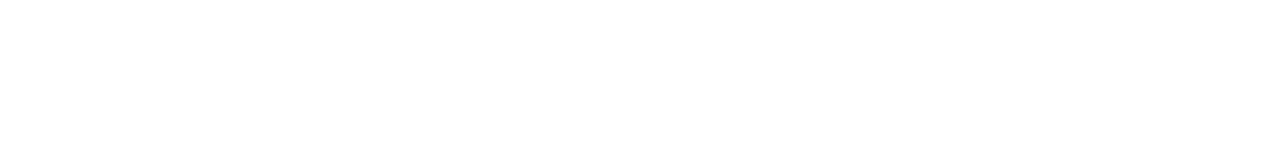
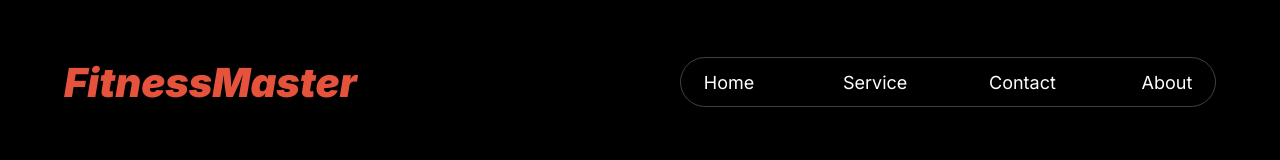
Before and after one commit to Khairul-Islam-1114/B10A2-Versatile-UI-Project, a plain HTML site: page index.html in a window 1280 px wide. Drawn offline with Linux system fonts and the light colour scheme; a web font is replaced by a local one.

Commit message:
Header Section have been added with Navbar

```diff
--- a/index.html
+++ b/index.html
@@ -7,6 +7,17 @@
     <link rel="stylesheet" href="styles/style.css">
 </head>
 <body>
+    <header>
+        <nav>
+            <h1 class="inst-name">FitnessMaster</h1>
 
+            <ul>
+                <li><a href="#home">Home</a></li>
+                <li><a href="#service">Service</a></li>
+                <li><a href="#contact">Contact</a></li>
+                <li><a href="#about">About</a></li>
+            </ul>
+        </nav>
+    </header>
 </body>
 </html>
--- a/styles/style.css
+++ b/styles/style.css
@@ -0,0 +1,85 @@
+@import url('https://fonts.googleapis.com/css2?family=Inter:ital,opsz,wght@0,14..32,100..900;1,14..32,100..900&family=Work+Sans:ital,wght@0,100..900;1,100..900&display=swap');
+@import url('https://fonts.googleapis.com/css2?family=Great+Vibes&family=Inter:ital,opsz,wght@0,14..32,100..900;1,14..32,100..900&family=Work+Sans:ital,wght@0,100..900;1,100..900&display=swap');
+@import url('https://fonts.googleapis.com/css2?family=Dancing+Script:wght@400..700&family=Great+Vibes&family=Inter:ital,opsz,wght@0,14..32,100..900;1,14..32,100..900&family=Work+Sans:ital,wght@0,100..900;1,100..900&display=swap');
+@import url('https://fonts.googleapis.com/css2?family=Grey+Qo&display=swap');
+
+/* Common CSS Part Start */
+*{
+    margin: 0;
+    padding: 0;
+    font-family: "Inter", sans-serif;
+}
+
+body{
+    background-color: rgba(0, 0, 0, 1);
+}
+
+/* Common CSS Part End */
+
+
+/* Header Part CSS Start */
+header{
+    width: 100%;
+    background-color:rgba(0, 0, 0, 0.25);
+    padding-top:10px;
+    padding-bottom: 10px;
+    margin-top: 3rem;
+    font-family: "Inter", sans-serif;
+    font-optical-sizing: auto;
+    font-weight: normal;
+    font-style: normal;
+}
+
+nav{
+    width: 90%;
+    height: 3rem;
+    margin: auto;
+    display: flex;
+    justify-content: space-between;
+    align-items: center;
+}
+
+nav ul{
+    display: flex;
+    width:fit-content;
+    height: 100%;
+    gap: 50px;
+    justify-content: space-between;
+    align-items: center;
+    border: 0.5px solid rgba(255, 255, 255, 0.25);
+    border-radius: 25px;
+    outline: none;
+    margin: 0;
+    padding: 0;
+    -webkit-border-radius: 25px;
+    -moz-border-radius: 25px;
+    -ms-border-radius: 25px;
+    -o-border-radius: 25px;
+}
+
+nav ul li{
+    list-style: none;
+    padding: 0.8rem 1rem;
+    width: 4rem;
+    text-align: center;
+
+}
+
+nav ul li:hover{ background-color: #E6533C; border-radius: 25px; font-weight: 700; -webkit-border-radius: 25px; -moz-border-radius: 25px; -ms-border-radius: 25px; -o-border-radius: 25px;
+}
+
+nav ul li a{
+    text-decoration: none;
+    color: white;
+    font-size: 18px;
+    font-weight: 400;
+    text-align: center;
+}
+
+.inst-name{
+    color: rgba(230, 83, 60, 1);
+    font-size: 2.5rem;
+    font-weight:900;
+    font-style: italic;
+}
+/* Header Part CSS End */
```
